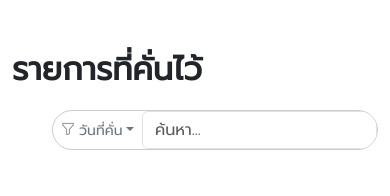
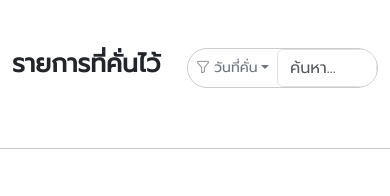
Before and after one commit to wichananm65/DekDFrontEndQuiz, a Vue app: page / in a window 390 px wide. Shown: the part 226-422 px from the top of the page. Built offline with nearby package versions, Linux system fonts and the light colour scheme; no server answers.

Commit message:
1.4 update sort

```diff
--- a/src/components/Function/searchBar.vue
+++ b/src/components/Function/searchBar.vue
@@ -1,7 +1,8 @@
 <template>
-  <div class="button-group" style="border: 1px solid #ccc; border-radius: 30px; overflow: hidden;">
-    <div class="d-flex flex-row align-items-center">
-      <button v-if="showSort" type="button" class="btn btn-outline-secondary btn-sm dropdown-toggle"
+  <div class="button-group scale-control" style="border: 1px solid #ccc; border-radius: 30px; overflow: hidden; max-width: 300px;">
+
+      <div class="d-flex flex-row align-items-center">
+        <button v-if="showSort" type="button" class="btn btn-outline-secondary btn-sm dropdown-toggle"
         data-bs-toggle="dropdown" aria-expanded="false" style="border: none; background: transparent;">
         <i class="bi bi-funnel ms-auto" style="color: gray;"></i>
         <span class="ms-1">{{ sortLabels[sortBy] }}</span>
@@ -13,7 +14,9 @@
       </ul>
       <input type="text" v-model="searchQuery" placeholder="ค้นหา..." class="form-control"
         @input="$emit('update:modelValue', searchQuery)" />
+
     </div>
+
   </div>
 </template>
 
@@ -58,3 +61,14 @@ function setSort(key) {
 
 
 </script>
+
+<style>
+@media (max-width: 576px) {
+  .form-control {
+    max-width: 100px;
+  }
+  .scale-control {
+    margin-bottom: 10px;
+  }
+}
+</style>
--- a/src/components/Section/AllNovelsSection.vue
+++ b/src/components/Section/AllNovelsSection.vue
@@ -1,8 +1,8 @@
 <template>
   <div class="container my-5 mb-0">
     <div class="d-flex align-items-center flex-wrap">
-      <p style="font-size: xx-large; font-weight: bold;">รายการทั้งหมด</p>
-      <div class="ms-auto" style="min-width: 200px; max-width: 100%;">
+      <p class = "topic">รายการทั้งหมด</p>
+      <div class="ms-auto">
         <SearchBar v-model="searchQuery" v-model:modelSort="sortQuery" :show-sort="false" />
       </div>
     </div>
@@ -145,3 +145,17 @@ const showLess = () => {
 }
 
 </script>
+
+<style>
+  .topic {
+    font-size: 30px !important;
+    font-weight: bold;
+  }
+
+  @media (max-width: 576px) {
+    .topic {
+    font-size: 25px !important;
+    font-weight: bold;
+  }
+  }
+</style>
--- a/src/components/Section/BookMarksSection.vue
+++ b/src/components/Section/BookMarksSection.vue
@@ -1,9 +1,14 @@
 <template>
   <div class="container my-5">
-    <div class="d-flex align-items-center flex-wrap">
-      <p style="font-size: xx-large; font-weight: bold;">รายการที่คั่นไว้</p>
-      <div class="ms-auto d-flex flex-row" style="min-width: 200px; max-width: 100%;">
-        <SearchBar v-model="searchQuery" v-model:modelSort="sortQuery" :showSort="true" />
+    <div class="d-flex align-items-center flex-row">
+      <div>
+        <p class="topic">รายการที่คั่นไว้</p>
+      </div>
+      <div class="ms-auto d-flex flex-row">
+        <div class="mx-auto mx-md-0">
+          <SearchBar v-model="searchQuery" v-model:modelSort="sortQuery" :showSort="true" />
+        </div>
+
       </div>
     </div>
   </div>
@@ -143,3 +148,17 @@ const sortedBookmarks = computed(() => {
 })
 
 </script>
+
+<style>
+  .topic {
+    font-size: 30px !important;
+    font-weight: bold;
+  }
+
+  @media (max-width: 576px) {
+    .topic {
+    font-size: 25px !important;
+    font-weight: bold;
+  }
+  }
+</style>
```
